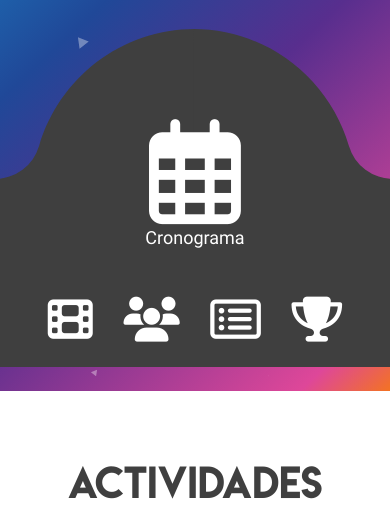
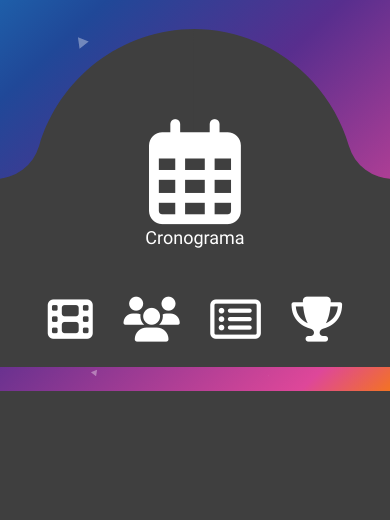
Before and after one commit to JLean30/Expomedia, a website: page index.html in a window 390 px wide. Shown: the part 301-821 px from the top of the page. Drawn offline with nearby package versions, Linux system fonts and the light colour scheme.

Commit message:
patch responsive

```diff
--- a/sass/style.scss
+++ b/sass/style.scss
@@ -66,10 +66,10 @@
 .section--cutout__height {
     height: 61vh;
     @include respond-to(small-screens) {
-        height: 47vh;
+        height: 55vh;
     }
     @include respond-to(medium-screens) {
-        height: 36vh;
+        height: 54vh;
     }
     @include respond-to(large-screens) {
         height: 18vh;
```
Also changed, not shown: css/style.css.
